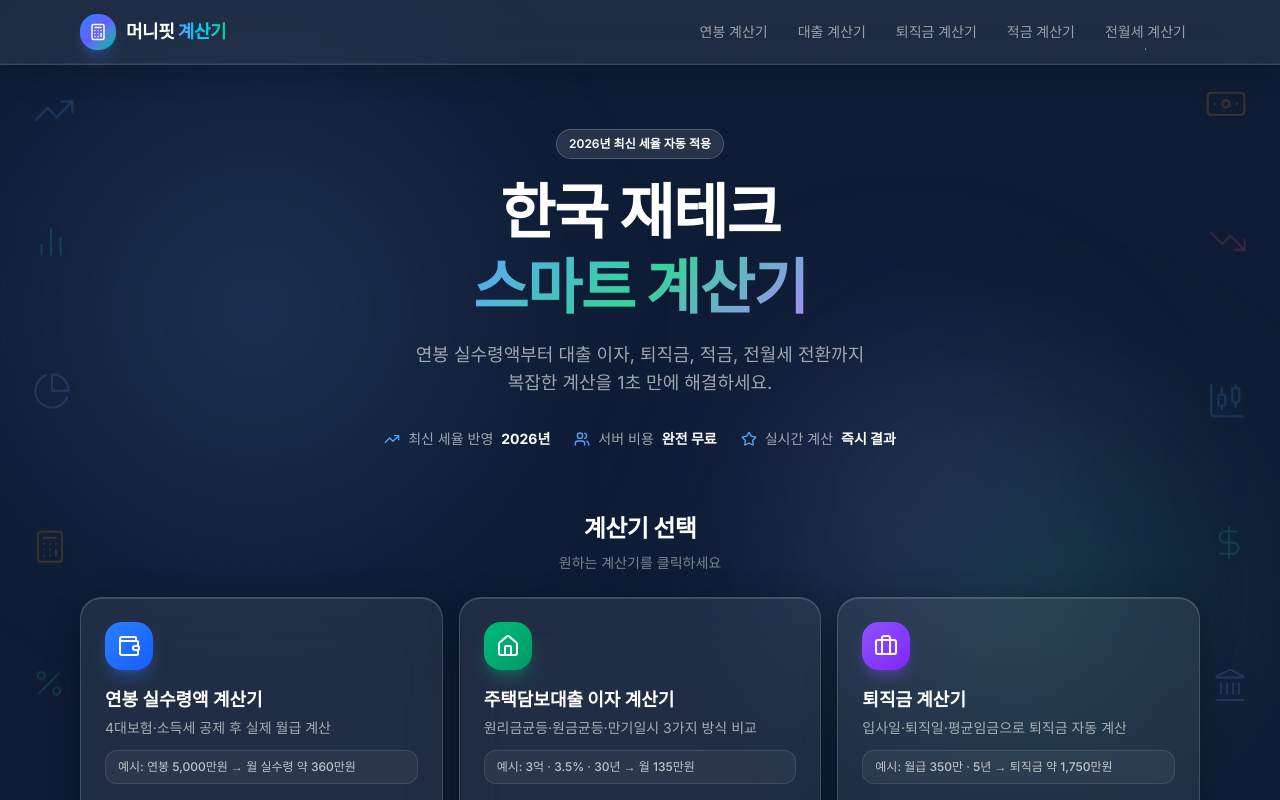
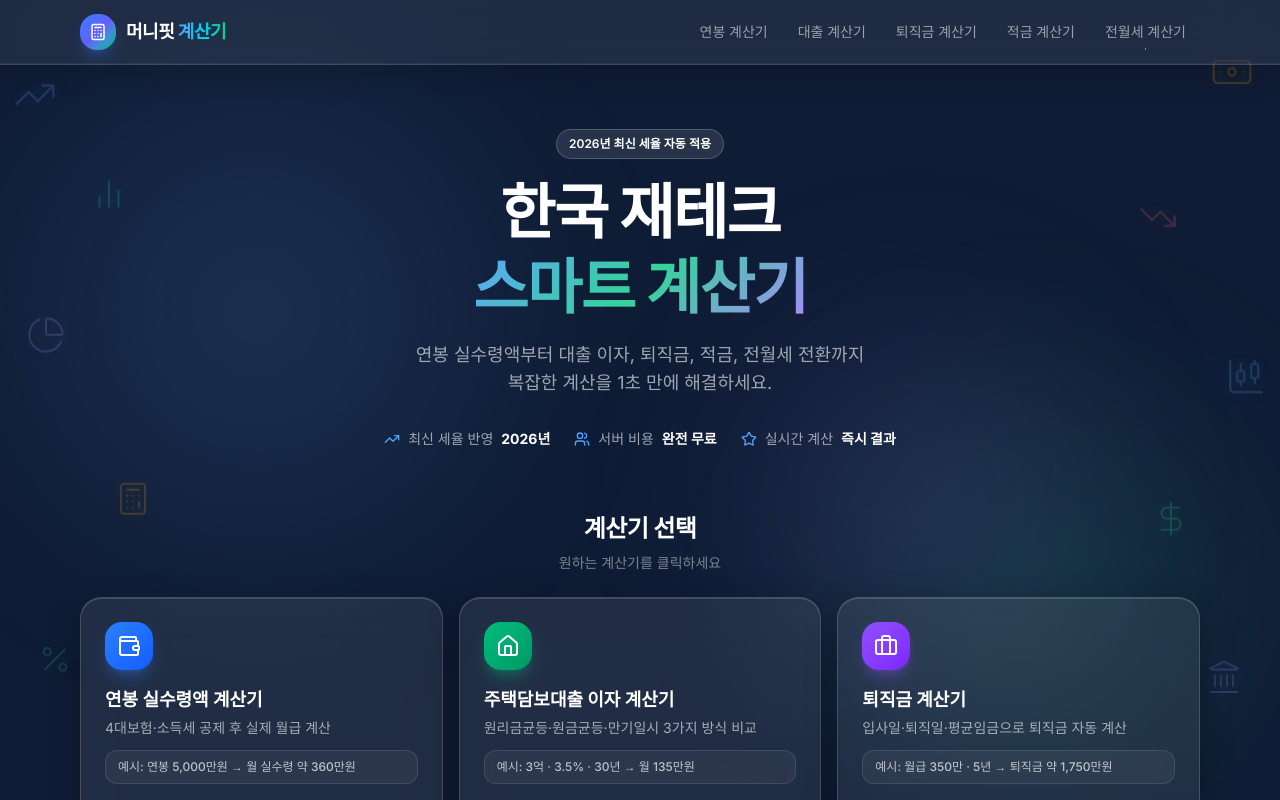
Before and after one commit to xowk9876/n-job-studio, a Next.js app: page / in a window 1280 px wide. Shown: the top 800 px of the page. Built offline with nearby package versions, Linux system fonts and the light colour scheme.

Commit message:
fix: 배경 아이콘 좌우 흩뿌리기 배치 + 글로우 강화

```diff
--- a/components/layout/AnimatedBackground.tsx
+++ b/components/layout/AnimatedBackground.tsx
@@ -45,22 +45,22 @@ const orbs = [
   },
 ]
 
-/* ── 왼쪽 아이콘 (left: 1~6%) ── */
+/* ── 왼쪽 아이콘 — left/top 모두 다르게 흩뿌리기 ── */
 const leftIcons = [
-  { Icon: TrendingUp,       top: '10%', color: '#60a5fa', size: 44, duration: 14, delay: 0   },
-  { Icon: BarChart2,        top: '28%', color: '#34d399', size: 38, duration: 18, delay: 1.5 },
-  { Icon: PieChart,         top: '47%', color: '#a78bfa', size: 40, duration: 16, delay: 3   },
-  { Icon: Calculator,       top: '66%', color: '#f59e0b', size: 36, duration: 20, delay: 0.5 },
-  { Icon: Percent,          top: '83%', color: '#34d399', size: 34, duration: 13, delay: 2   },
+  { Icon: TrendingUp,       top:  '8%', left:  '1%', color: '#60a5fa', size: 44, duration: 14, delay: 0   },
+  { Icon: BarChart2,        top: '22%', left:  '7%', color: '#34d399', size: 38, duration: 18, delay: 1.5 },
+  { Icon: PieChart,         top: '40%', left:  '2%', color: '#a78bfa', size: 40, duration: 16, delay: 3   },
+  { Icon: Calculator,       top: '60%', left:  '9%', color: '#f59e0b', size: 36, duration: 20, delay: 0.5 },
+  { Icon: Percent,          top: '80%', left:  '3%', color: '#34d399', size: 34, duration: 13, delay: 2   },
 ]
 
-/* ── 오른쪽 아이콘 (right: 1~6%) ── */
+/* ── 오른쪽 아이콘 — right/top 모두 다르게 흩뿌리기 ── */
 const rightIcons = [
-  { Icon: Banknote,         top: '10%', color: '#f59e0b', size: 44, duration: 17, delay: 1   },
-  { Icon: TrendingDown,     top: '28%', color: '#f87171', size: 40, duration: 15, delay: 2.5 },
-  { Icon: CandlestickChart, top: '47%', color: '#60a5fa', size: 42, duration: 19, delay: 0   },
-  { Icon: DollarSign,       top: '66%', color: '#34d399', size: 38, duration: 12, delay: 3.5 },
-  { Icon: Landmark,         top: '83%', color: '#a78bfa', size: 36, duration: 16, delay: 1   },
+  { Icon: Banknote,         top:  '6%', right:  '2%', color: '#f59e0b', size: 44, duration: 17, delay: 1   },
+  { Icon: TrendingDown,     top: '25%', right:  '8%', color: '#f87171', size: 40, duration: 15, delay: 2.5 },
+  { Icon: CandlestickChart, top: '44%', right:  '1%', color: '#60a5fa', size: 42, duration: 19, delay: 0   },
+  { Icon: DollarSign,       top: '63%', right:  '7%', color: '#34d399', size: 38, duration: 12, delay: 3.5 },
+  { Icon: Landmark,         top: '82%', right:  '3%', color: '#a78bfa', size: 36, duration: 16, delay: 1   },
 ]
 
 export default function AnimatedBackground() {
@@ -98,7 +98,7 @@ export default function AnimatedBackground() {
       ))}
 
       {/* ── 왼쪽 플로팅 아이콘 ── */}
-      {leftIcons.map(({ Icon, top, color, size, duration, delay }, i) => (
+      {leftIcons.map(({ Icon, top, left, color, size, duration, delay }, i) => (
         <motion.div
           key={`left-${i}`}
           animate={{ y: [-10, 10, -10] }}
@@ -106,11 +106,11 @@ export default function AnimatedBackground() {
           style={{
             position: 'absolute',
             top,
-            left: '2.5%',
+            left,
             color,
-            opacity: 0.18,
+            opacity: 0.22,
             willChange: 'transform',
-            filter: `drop-shadow(0 0 8px ${color}66)`,
+            filter: `drop-shadow(0 0 8px ${color}88)`,
           }}
         >
           <Icon width={size} height={size} strokeWidth={1.2} />
@@ -118,7 +118,7 @@ export default function AnimatedBackground() {
       ))}
 
       {/* ── 오른쪽 플로팅 아이콘 ── */}
-      {rightIcons.map(({ Icon, top, color, size, duration, delay }, i) => (
+      {rightIcons.map(({ Icon, top, right, color, size, duration, delay }, i) => (
         <motion.div
           key={`right-${i}`}
           animate={{ y: [-10, 10, -10] }}
@@ -126,11 +126,11 @@ export default function AnimatedBackground() {
           style={{
             position: 'absolute',
             top,
-            right: '2.5%',
+            right,
             color,
-            opacity: 0.18,
+            opacity: 0.22,
             willChange: 'transform',
-            filter: `drop-shadow(0 0 8px ${color}66)`,
+            filter: `drop-shadow(0 0 8px ${color}88)`,
           }}
         >
           <Icon width={size} height={size} strokeWidth={1.2} />
```
